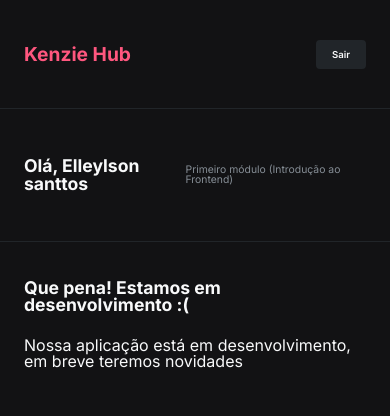
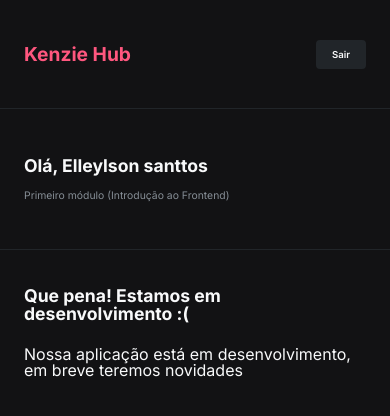
Before and after one commit to Kenzie-Academy-Brasil-Developers/Kenzie-Academy-Brasil-Developers-react-entrega-kenzie-hub-Eleilson-Dev, a React (Vite) app: page /dashboard in a window 390 px wide. Shown: the top 416 px of the page. Built offline with nearby package versions, Linux system fonts and the light colour scheme.

Commit message:
Entrega-kenzie-hub estilizacao comcluida update

```diff
--- a/src/pages/Dashboard/styles.module.scss
+++ b/src/pages/Dashboard/styles.module.scss
@@ -52,3 +52,17 @@
     margin-bottom: 1.4375rem;
   }
 }
+
+@media (max-width: 500px) {
+  .userSection {
+    div {
+      justify-content: start;
+      flex-direction: column;
+      align-items: start;
+
+      h1 {
+        margin-bottom: 1rem;
+      }
+    }
+  }
+}
```
